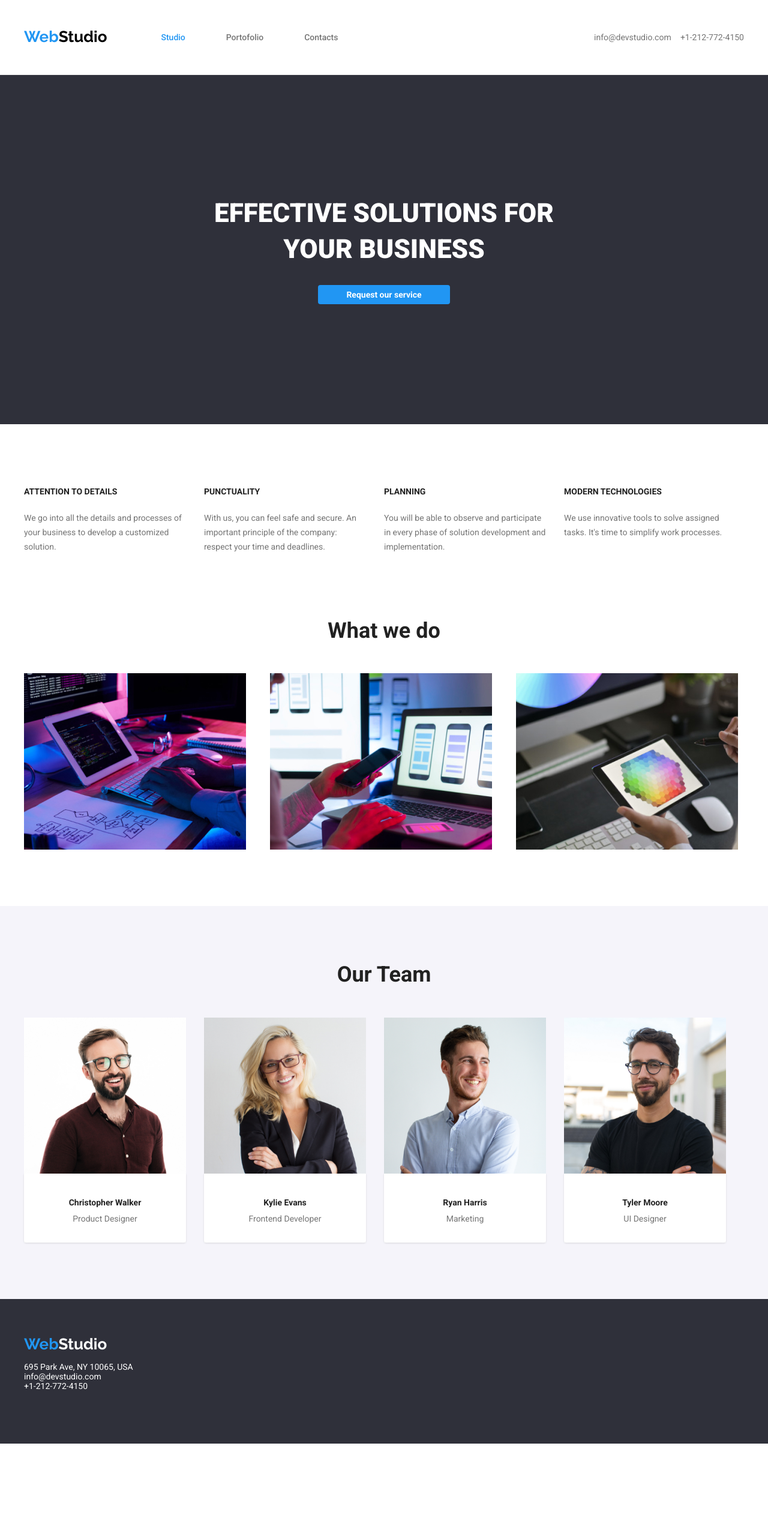
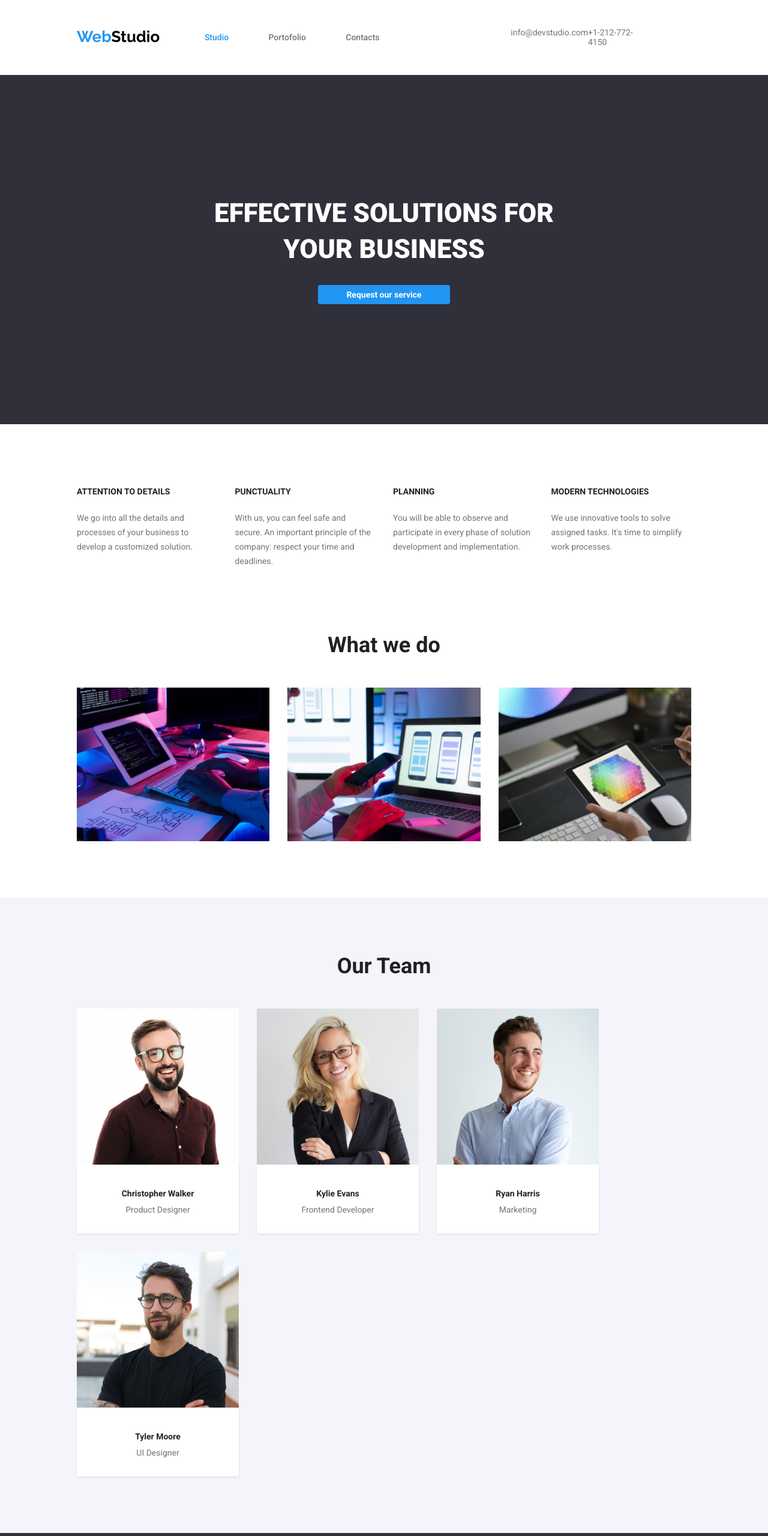
Before and after one commit to RoxanaMindreci/goit-markup-hw-03, a plain HTML site: page index.html in a window 1280 px wide. Shown: the top 2560 px of the page at 60% size. Before the commit the page ends 2406 px from the top, so only its background shows below. Drawn offline with nearby package versions, Linux system fonts and the light colour scheme.

Commit message:
Add % for width

```diff
--- a/css/style.css
+++ b/css/style.css
@@ -48,9 +48,9 @@ a:hover, a:focus {
     font-weight: 700;
     font-size: 26px;
     text-decoration: none;
-    display: flex;
+    display: block;
     align-items: center;
-    justify-content: space-between;
+    width: 12%;
 }
 .header-logo-web {
     color: var(--blue-color);
@@ -60,15 +60,21 @@ a:hover, a:focus {
 }
 .global-header {
     background-color: var(--background-white-color);
-    width: 1200px;
+    width: 80%;
     display: flex;
     margin: 0 auto;
     padding-top: 32px;
     padding-bottom: 32px;
 }
+.global-header .main-navigation {
+    width: 40%;
+    display: flex;
+    padding: 0;
+    margin: 0;
+}
 .global-header .main-navigation ul {
     display: flex;
-    width: 295px;
+    width: 100%;
     justify-content: space-between;
     list-style-type: none;
     padding: 0;
@@ -80,25 +86,33 @@ a:hover, a:focus {
 }
 .nav-container {
     display: flex;
-    width: 1200px;
+    width: 80%;
     align-items: center;
     justify-content: space-between;
     padding-left: 90px;
 }
 .contact-container {
     display: flex;
-    width: 250px;
+    width: 30%;
     justify-content:space-between;
     margin: 0;
     padding: 0;
 }
+.contact-container ul {
+    display: flex;
+    width: 100%;
+    justify-content: space-between;
+    padding: 0;
+    margin: 0;
+}
 .contact-container a {
-    padding-top: 15px;
-    padding-bottom: 15px;
+    padding-top: 30px;
+    padding-bottom: 30px;
+
 }
 .global-header .main-navigation a {
-    padding-top: 15px;
-    padding-bottom: 15px;
+    padding-top: 30px;
+    padding-bottom: 30px;
 }
 .global-header .main-navigation a:visited {
     color: var(--font-dark-grey-color);
@@ -185,7 +199,7 @@ h3 {
     padding-top: 94px;
 }
 .what-we-do-container {
-    max-width: 1200px;
+    max-width: 80%;
     margin: 0 auto;
 }
 .what-we-do-container .what-we-do-list {
@@ -218,7 +232,7 @@ h3 {
     padding-bottom: 94px;
 }
 .images-container {
-    width: 1200px;
+    width: 80%;
     margin: 0 auto;
 }
 .images-container .images-list {
@@ -240,13 +254,12 @@ h3 {
 }
 .our-team-container {
     background-color: var(--background-light-grey-color);
-    max-width: 1200px;
+    max-width: 80%;
     margin: 0 auto;
     padding-bottom: 94px;
 }
 
 .our-team-container .our-team-list {
-    width: 1200px;
     gap: 30px;
     padding: 0;
     align-content: center;
@@ -264,8 +277,9 @@ h3 {
 }
 .our-team-item {
     background-color: var(--background-white-color);
-    flex-basis: calc((100%-40px) / 4);
+    flex-basis: calc((100%-120px) / 4);
     display: block;
+    padding: 0;
 }
 .our-team-section .our-team-container .our-team-list .our-team-footer {
     color: inherit;
@@ -278,6 +292,7 @@ h3 {
     box-shadow: 0px 2px 1px 0px #00000033;
     box-shadow: 0px 1px 1px 0px #00000024;
     box-shadow: 0px 1px 3px 0px #0000001F;
+    margin: 0;
 }
 .our-team-footer p {
     margin: 0;
@@ -290,7 +305,7 @@ h3 {
     padding-bottom: 28px;
 }
 .logo-footer-container {
-    max-width: 1200px;
+    max-width: 80%;
     display: block;
     margin: 0 auto;
 }
@@ -309,7 +324,7 @@ h3 {
     font-size: 26px;
 }
 .global-footer .address-container {
-    max-width: 1200px;
+    max-width: 80%;
     padding-top: 15px;
     margin: 0 auto;
     padding-left: 0;
@@ -333,7 +348,7 @@ address {
     padding-bottom: 94px;
 }
 .portofolio-section .portofolio-container {
-    max-width: 1200px;
+    max-width: 80%;
     margin: 0 auto;
 }
 .filter {
```
Also changed, not shown: portofolio.html (+2 -0 lines).
